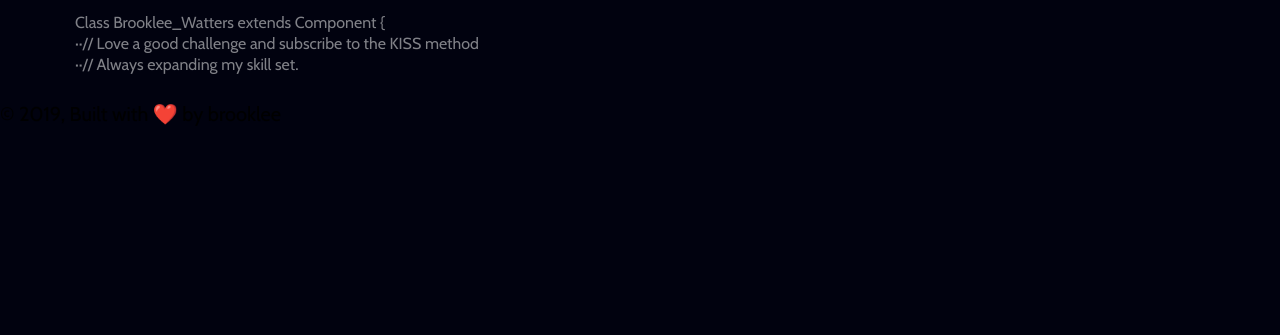
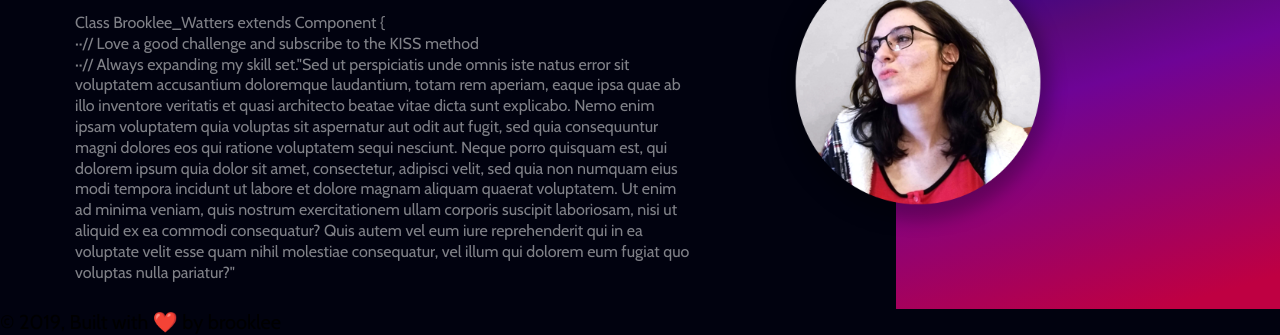
Before and after one commit to brooklee1/Portfolio, a Gatsby site: page / in a window 1280 px wide. Shown: the part 982-1317 px from the top of the page. Before the commit the page ends 1109 px from the top, so only its background shows below. Built offline with nearby package versions, Linux system fonts and the light colour scheme; Gatsby itself is replaced by a stand-in of ours.

Commit message:
Added About

```diff
--- a/src/components/AboutSection.js
+++ b/src/components/AboutSection.js
@@ -6,7 +6,7 @@ import styled from "styled-components"
 const AboutWrapper = styled.div`
   background-color: #01020f;
   display: grid;
-  grid-template-columns: 70% 30%;
+  grid-template-columns: 60% 10% 30%;
 `
 
 const Title = styled.h2`
@@ -30,9 +30,22 @@ const About = styled.p`
   font-size: 16px;
 `
 
-const ImagePortfolio = styled.img``
+const ImagePortfolio = styled.img`
+  z-index: 40;
+  max-width: 300px;
+  width: 300%;
+`
 
-const SocialFollow = styled.div``
+const SocialFollow = styled.div`
+  background: rgb(27, 0, 147);
+  background: linear-gradient(
+    164deg,
+    rgba(27, 0, 147, 1) 0%,
+    rgba(89, 9, 121, 1) 28%,
+    rgba(110, 4, 150, 1) 42%,
+    rgba(191, 0, 66, 1) 93%
+  );
+`
 
 const SocialImg = styled.img``
 
@@ -47,9 +60,22 @@ const AboutSection = ({ siteTitle }) => (
           {"··// Love a good challenge and subscribe to the KISS method"}
           <br />
           {"··// Always expanding my skill set."}
+          "Sed ut perspiciatis unde omnis iste natus error sit voluptatem
+          accusantium doloremque laudantium, totam rem aperiam, eaque ipsa quae
+          ab illo inventore veritatis et quasi architecto beatae vitae dicta
+          sunt explicabo. Nemo enim ipsam voluptatem quia voluptas sit
+          aspernatur aut odit aut fugit, sed quia consequuntur magni dolores eos
+          qui ratione voluptatem sequi nesciunt. Neque porro quisquam est, qui
+          dolorem ipsum quia dolor sit amet, consectetur, adipisci velit, sed
+          quia non numquam eius modi tempora incidunt ut labore et dolore magnam
+          aliquam quaerat voluptatem. Ut enim ad minima veniam, quis nostrum
+          exercitationem ullam corporis suscipit laboriosam, nisi ut aliquid ex
+          ea commodi consequatur? Quis autem vel eum iure reprehenderit qui in
+          ea voluptate velit esse quam nihil molestiae consequatur, vel illum
+          qui dolorem eum fugiat quo voluptas nulla pariatur?"
         </About>
       </AboutGroup>
-
+      <ImagePortfolio src={require("../images/Portfolio_Img.png")} />
       <SocialFollow>
         <SocialImg src={require("../images/Behance_Logo.svg")} />
       </SocialFollow>
```
Also changed, not shown: src/images/Portfolio_Img.png (added).
